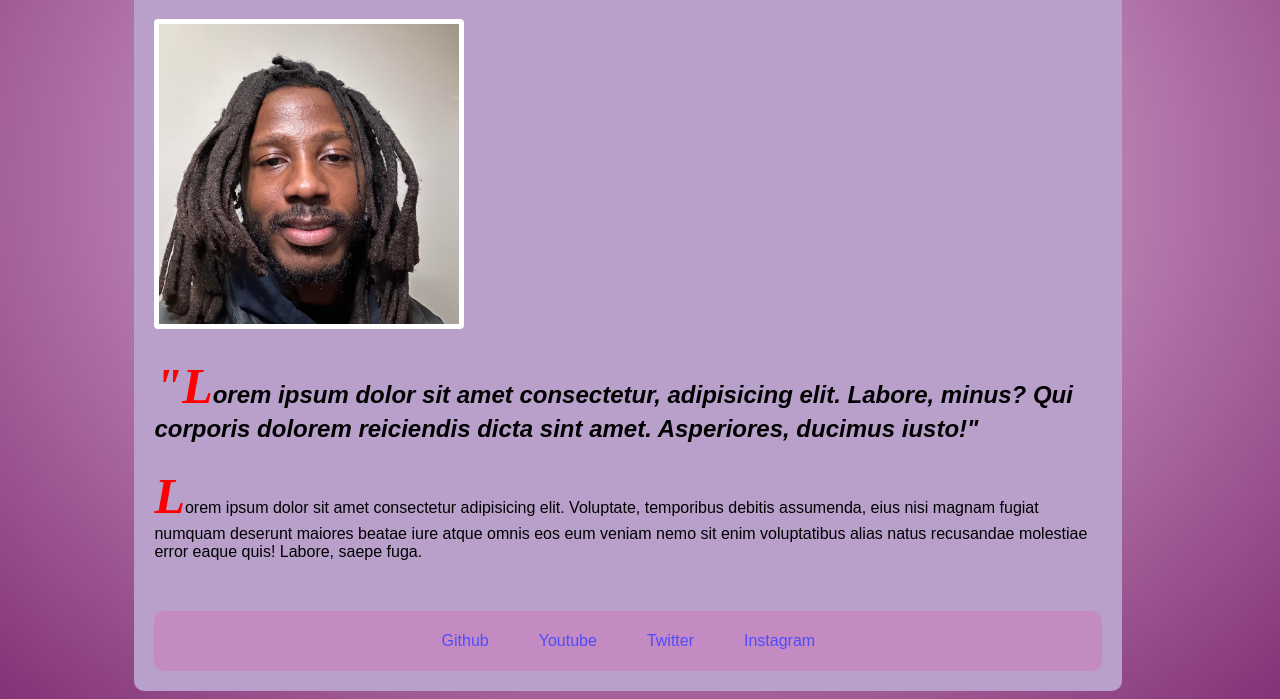
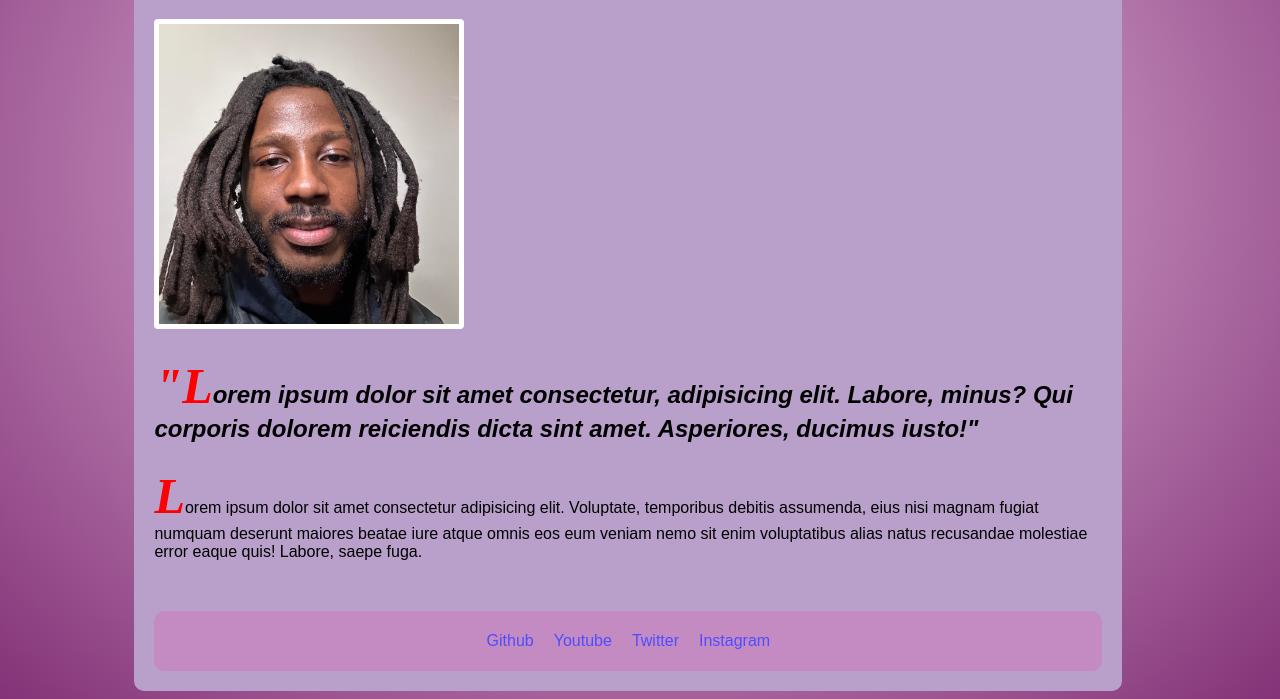
Before and after one commit to wareez92/My-Personal-Website, a plain HTML site: page index.html in a window 1280 px wide. Shown: the part 347-1046 px from the top of the page. Drawn offline with Linux system fonts and the light colour scheme.

Commit message:
Update style.css
footer gap shortened

```diff
--- a/style.css
+++ b/style.css
@@ -145,7 +145,7 @@ footer {
     display: flex;
     justify-content: center;
     align-items: center;
-    gap: 50px;
+    gap: 20px;
     margin-top: 50px;
 }
 
```
